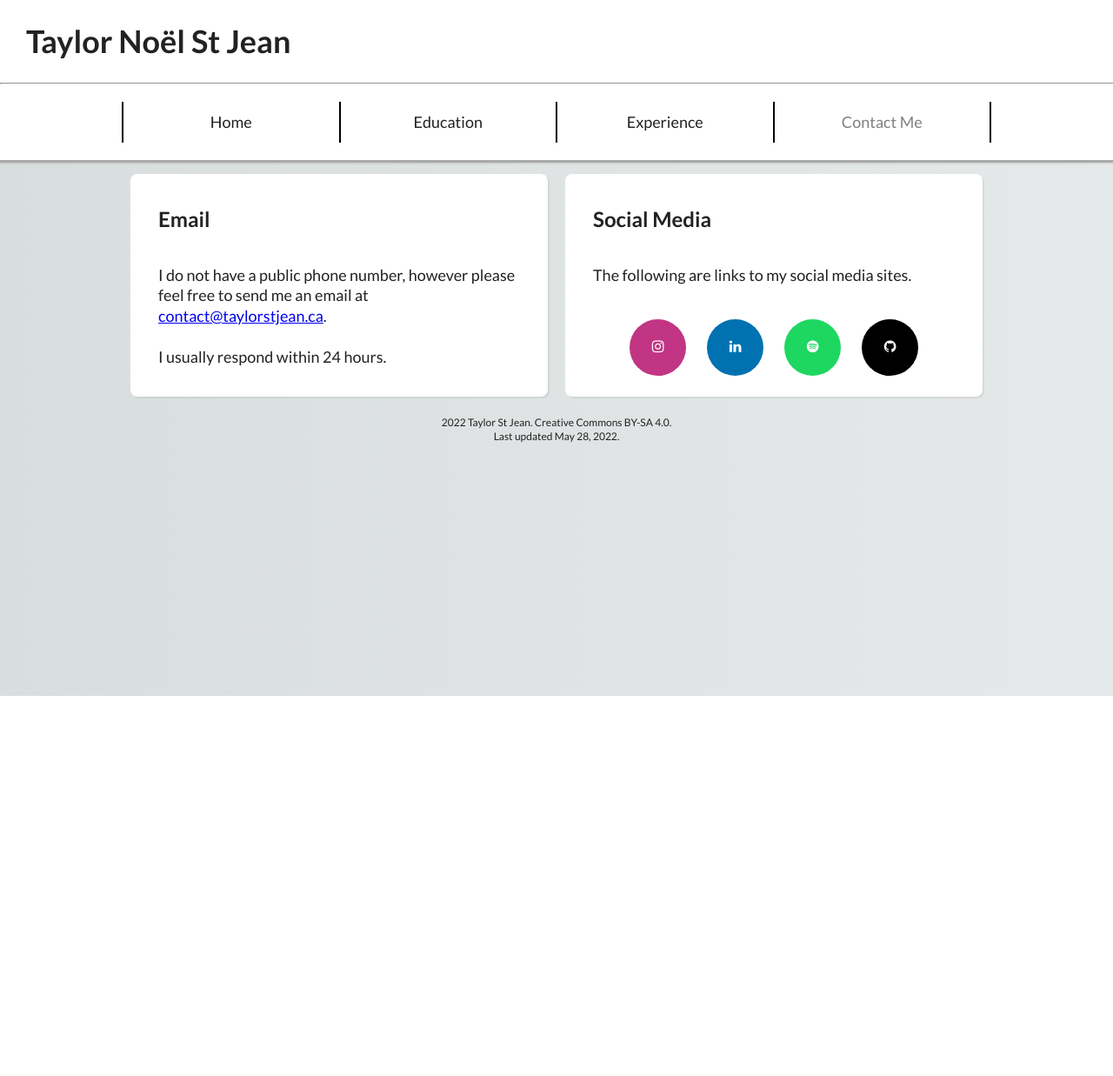
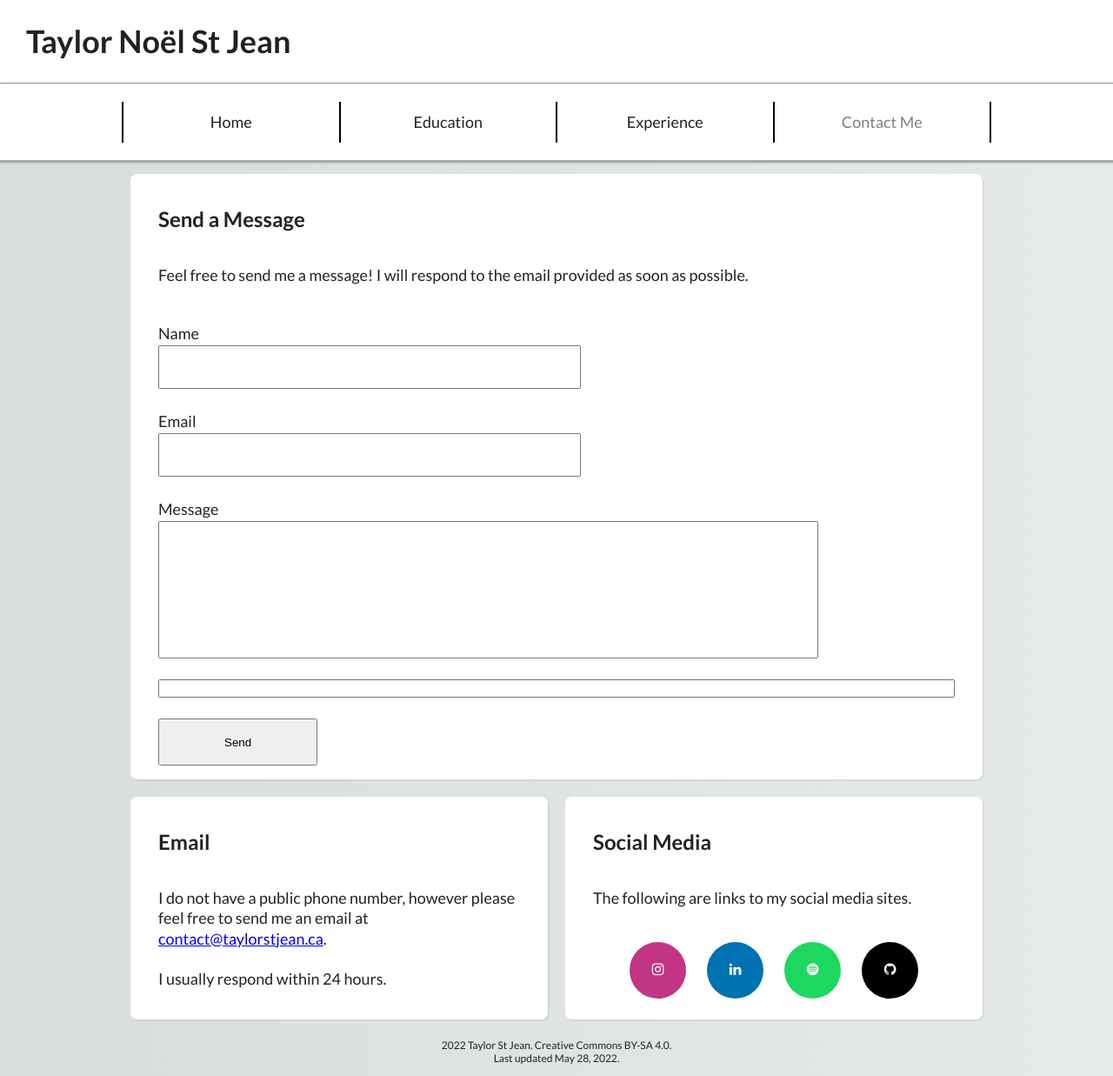
Before and after one commit to taylorstjean/taylorstjean.ca, a Flask app: template app/templates/mod_routing/contactme.html in a window 1280 px wide. Shown: the whole page at 87% size. Before the commit the page ends 800 px from the top, so only its background shows below. Run offline with Flask 2, Linux system fonts and the light colour scheme; the template is opened without the code that fills it, so the values that code supplies are empty, except form fields; form fields are guessed from the names that the template uses.

Commit message:
Update contactme.html

```diff
--- a/app/templates/mod_routing/contactme.html
+++ b/app/templates/mod_routing/contactme.html
@@ -38,6 +38,33 @@
         </div>
         <div class="main-content">
             <div class="master-column">
+                <div class="row">
+                    <form method="POST" class="content column">
+                        <h2>
+                            Send a Message
+                        </h2>
+                        <p>
+                            Feel free to send me a message! I will respond to the email provided as soon as possible.
+                        </p>
+                        {{ form.hidden_tag() }}
+                        {% if form.email.errors %}
+                            <ul class="errors">
+                            {% for error in form.email.errors %}
+                                <li class="error-field">{{ error }}</li>
+                            {% endfor %}
+                            </ul>
+                        {% endif %}
+                        <br>
+                        {{ form.name.label(class="input-label") }}
+                        {{ form.name(class="input-form-1") }}<br>
+                        {{ form.email.label(class="input-label") }}
+                        {{ form.email(class="input-form-1") }}<br>
+                        {{ form.message.label(class="input-label") }}
+                        {{ form.message(class="input-form-2", rows=6) }}<br>
+                        {{ form.recaptcha() }}<br>
+                        {{ form.send(class="input-submit") }}
+                    </form>
+                </div>
                 <div class="row">
                     <div class="content column">
                         <h2 class='title'>Email</h2>
```
